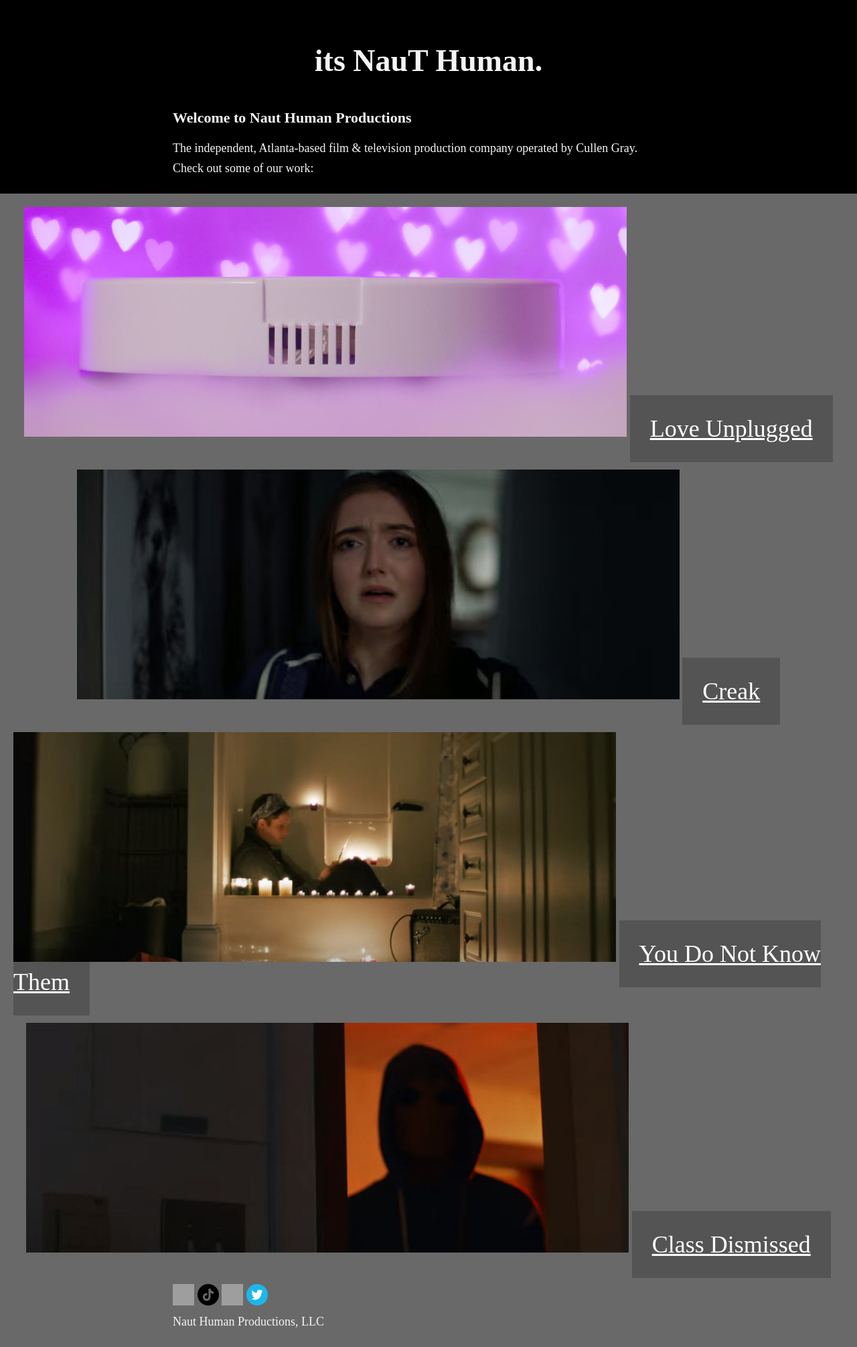
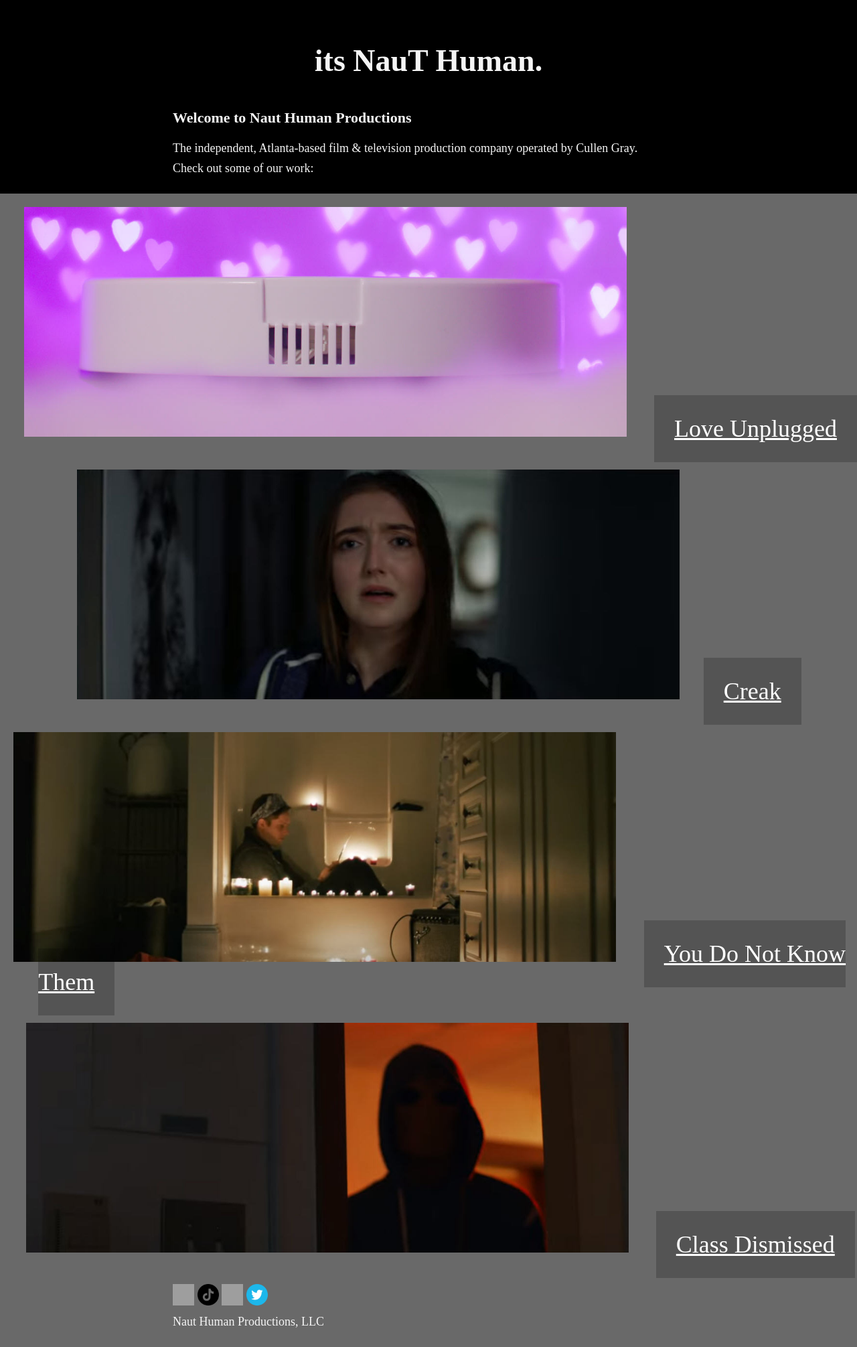
Before and after one commit to nauthuman/nauthuman.github.io, a Jekyll site: the page built from index.html, in a window 1280 px wide. Shown: the whole page at 67% size. Built offline with Jekyll 4.4.1, drawn with Linux system fonts in a browser that asks for light colours; some web fonts are replaced.

Commit message:
Update posts.css

```diff
--- a/stylesheets/posts.css
+++ b/stylesheets/posts.css
@@ -14,7 +14,8 @@
   }
   div.post-wrapper a.project-title {
     position: relative;
-    top: -20%;
+    top: -25%;
+    left: 3%;
     color: white;
     font-size: 36px;
     background-color: rgba(0, 0, 0, 0.2);
```
